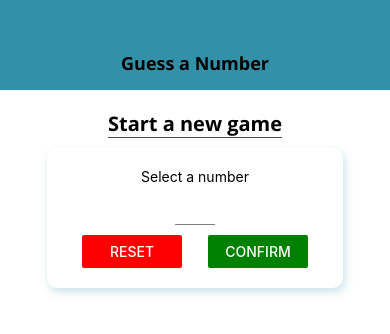
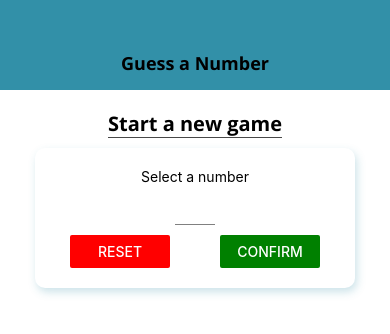
Before and after one commit to manuelsanchez2/rn-guess-a-number, a React Native app: screen / in a window 390 px wide. Shown: the top 334 px of the page. Built offline with nearby package versions, Linux system fonts and the light colour scheme.

Commit message:
add some improvements regarding Card size

```diff
--- a/screens/GameScreen.js
+++ b/screens/GameScreen.js
@@ -110,7 +110,7 @@ const styles = StyleSheet.create({
     maxWidth: "90%",
   },
   list: {
-    width: "80%",
+    width: "50%",
     flexGrow: 1,
     height: "60%",
   },
--- a/screens/StartGameScreen.js
+++ b/screens/StartGameScreen.js
@@ -115,8 +115,9 @@ const styles = StyleSheet.create({
     borderBottomWidth: 1,
   },
   inputContainer: {
-    width: 300,
-    maxWidth: "80%",
+    width: "70%",
+    minWidth: 320,
+    maxWidth: "95%",
     alignItems: "center",
   },
   buttonContainers: {
```
